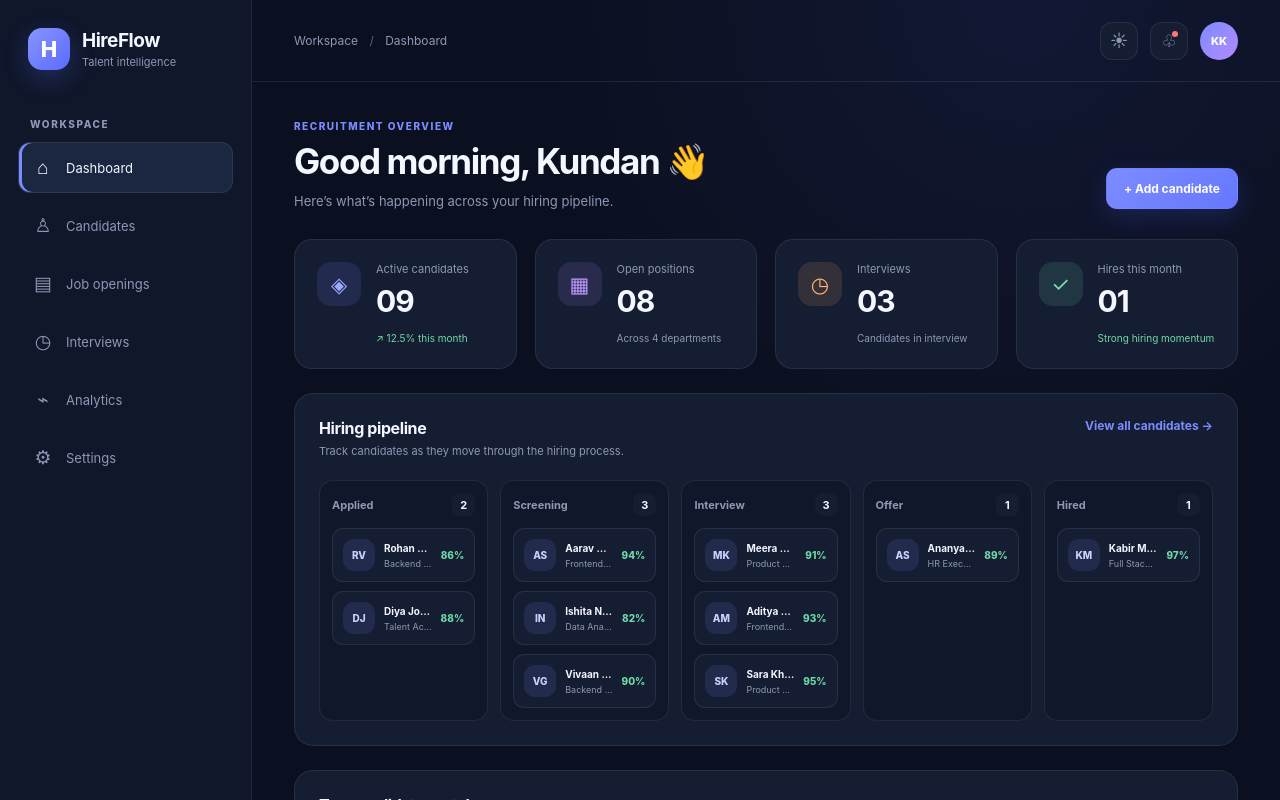
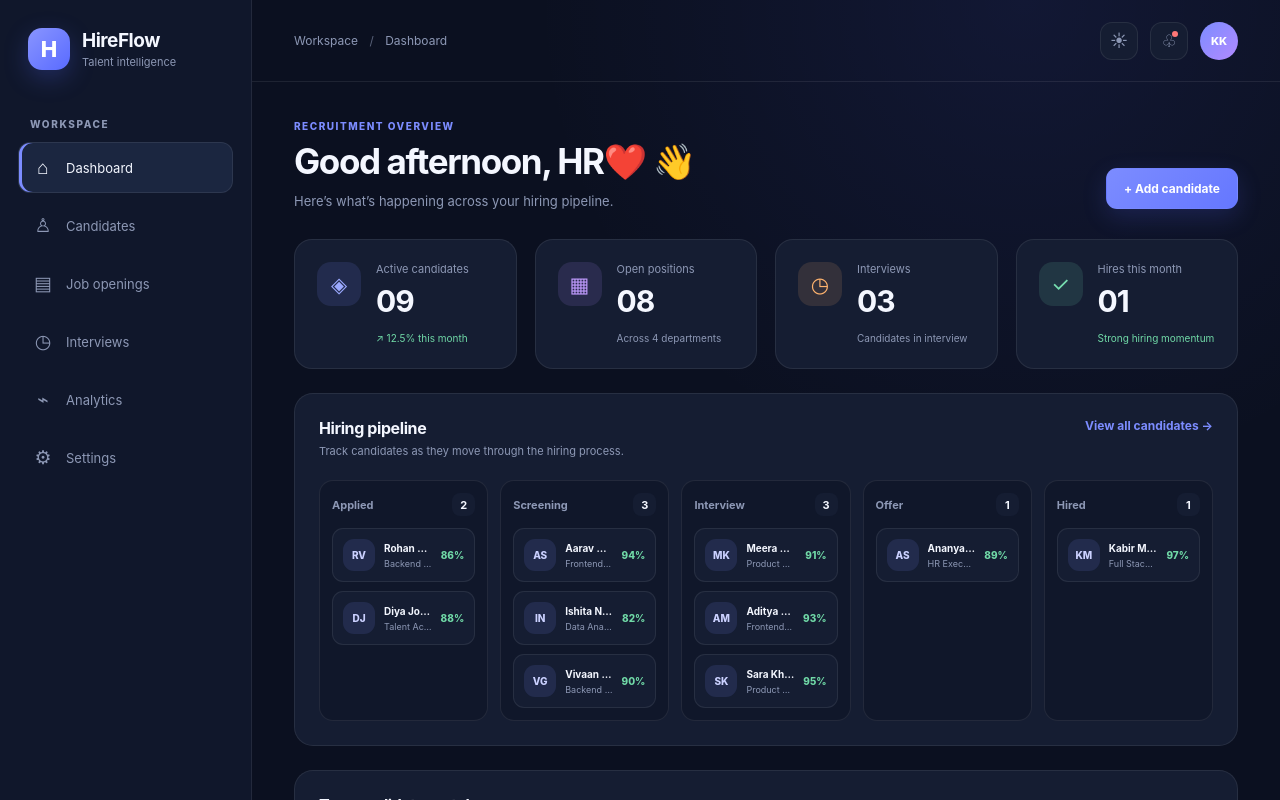
Before and after one commit to Kundan-verse03/hireflow, a React (Vite) app: page / in a window 1280 px wide. Both pictures are taken after a click on the button "Enter Dashboard →". Shown: the top 800 px of the page. Built offline with nearby package versions, Linux system fonts and the light colour scheme.

Commit message:
Add time based greeting

```diff
--- a/src/App.jsx
+++ b/src/App.jsx
@@ -145,6 +145,14 @@ function App() {
   const [darkMode, setDarkMode] = useState(true);
   const [showWelcome, setShowWelcome] = useState(true);
   const [showNotifications, setShowNotifications] = useState(false);
+  const currentHour = new Date().getHours();
+
+const greeting =
+  currentHour < 12
+    ? "Good morning"
+    : currentHour < 18
+      ? "Good afternoon"
+      : "Good evening";
   const [activePage, setActivePage] = useState("Dashboard");
   const [jobs, setJobs] = useState([
   {
@@ -425,7 +433,7 @@ const [settings, setSettings] = useState({
       <div className="page-heading">
         <div>
           <p className="eyebrow">Recruitment overview</p>
-          <h1>Good morning, Kundan 👋</h1>
+          <h1>{greeting}, HR❤️ 👋</h1>
           <p className="page-description">
             Here’s what’s happening across your hiring pipeline.
           </p>
```
